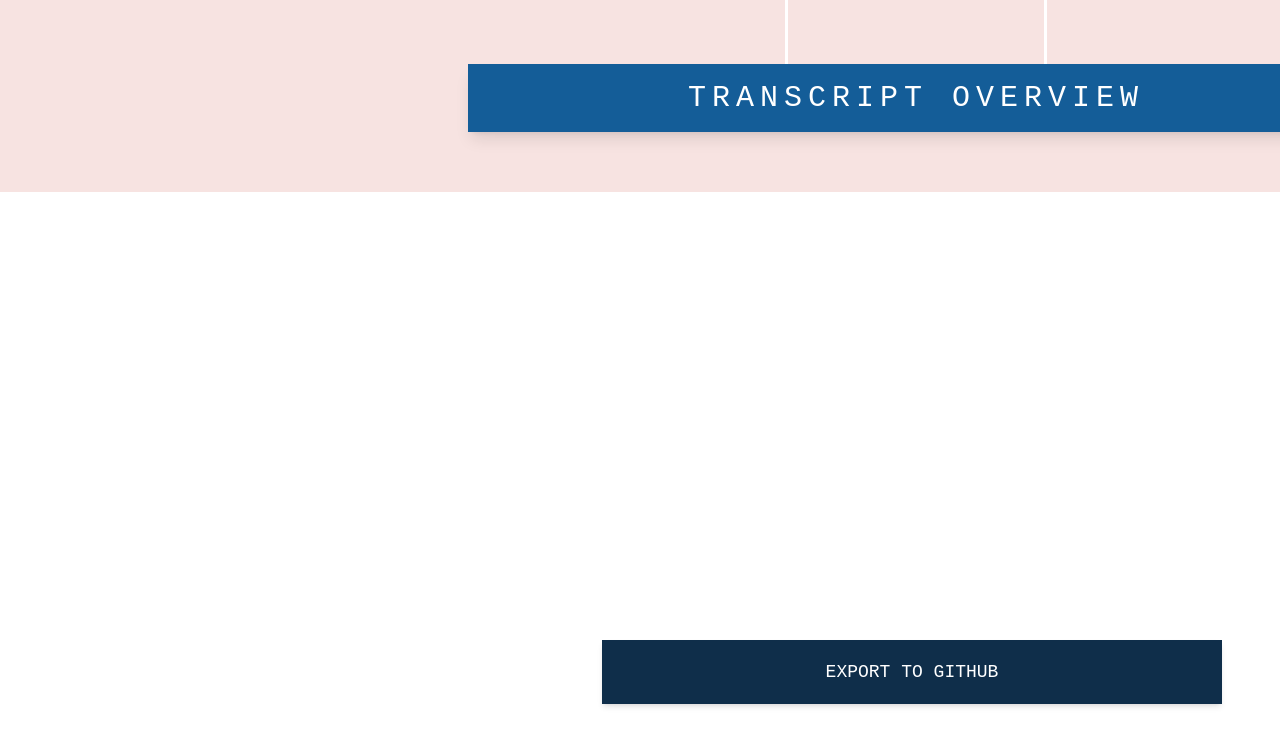
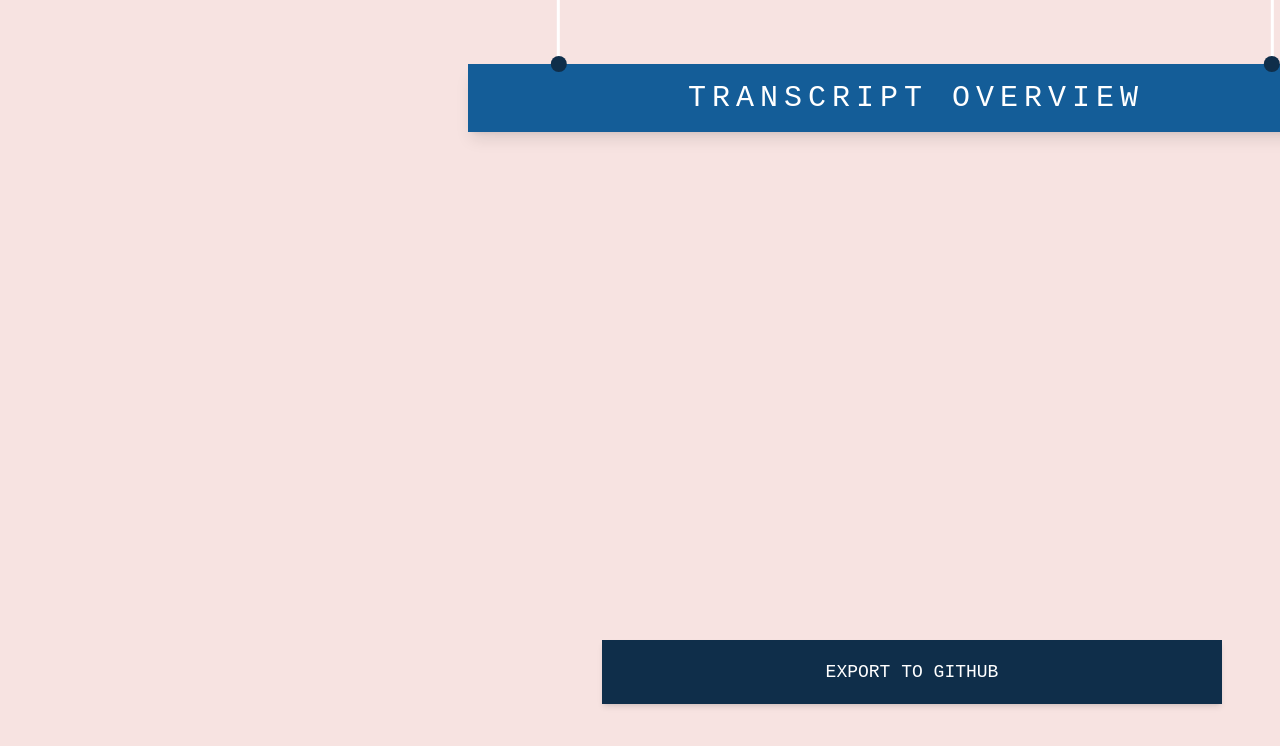
Before and after one commit to denniwang/IssueExpress, a Next.js app: page /protected/summary in a window 1280 px wide. Shown: the top 746 px of the page. Built offline with nearby package versions, Linux system fonts and the light colour scheme.

Commit message:
fix build issues

```diff
--- a/app/components/HangingHeader.tsx
+++ b/app/components/HangingHeader.tsx
@@ -11,13 +11,13 @@ export default function HangingHeader({
 }: HangingHeaderProps) {
   return (
     <>
-      <div className="absolute left-1/4 -translate-x-1/4 flex justify-center w-full">
-        <div className={`w-[3px] h-16 ${ropeColor} mx-32 relative`}>
+      <div className="absolute left-1/4 -translate-x-1/4 flex justify-between w-[80%] ml-11">
+        <div className={`w-[3px] h-16 ${ropeColor} relative`}>
           <div
             className={`w-4 h-4 ${circleColor} rounded-full absolute bottom-0 left-1/2 -translate-x-1/2 translate-y-1/2`}
           />
         </div>
-        <div className={`w-[3px] h-16 ${ropeColor} mx-32 relative`}>
+        <div className={`w-[3px] h-16 ${ropeColor} relative`}>
           <div
             className={`w-4 h-4 ${circleColor} rounded-full absolute bottom-0 left-1/2 -translate-x-1/2 translate-y-1/2`}
           />
--- a/app/protected/summary/page.tsx
+++ b/app/protected/summary/page.tsx
@@ -177,7 +177,6 @@ export default function SummaryPage() {
     ticket: Ticket,
     index: number,
     event: React.MouseEvent,
-    isEntering: boolean
   ) => {
     const rect = event.currentTarget.getBoundingClientRect();
     setActiveTicket({
@@ -205,8 +204,8 @@ export default function SummaryPage() {
       <style jsx global>
         {styles}
       </style>
-      <div className="h-full bg-[#F7E3E1]">
-        <div className="flex grow" onClick={() => setActiveTicket(null)}>
+      <div className="h-screen bg-[#F7E3E1]">
+        <div className="flex grow">
           <div className="w-[50%] relative max-w-2xl">
             <div className="m-16 relative">
               {tickets.map((ticket, index) => (
@@ -251,10 +250,10 @@ export default function SummaryPage() {
                             : "border-[#FF3C68] hover:border-[#FF3C68]"
                         } transition-all z-20 shadow-lg hover:shadow-xl transform hover:scale-105`}
                         onMouseEnter={(e) =>
-                          handleNodeHover(ticket, index, e, true)
+                          handleNodeHover(ticket, index, e)
                         }
                         onMouseLeave={(e) =>
-                          handleNodeHover(ticket, index, e, false)
+                          handleNodeHover(ticket, index, e)
                         }
                       >
                         <div className="absolute inset-0 flex items-center justify-center">
@@ -282,7 +281,7 @@ export default function SummaryPage() {
               <HangingHeader
                 title="TRANSCRIPT OVERVIEW         "
                 ropeColor="bg-white"
-                circleColor="#0F2E4A"
+                circleColor="bg-[#0F2E4A]"
               />
             </div>
             <div className="w-full h-full overflow-auto mt-48 flex justify-center">
```
